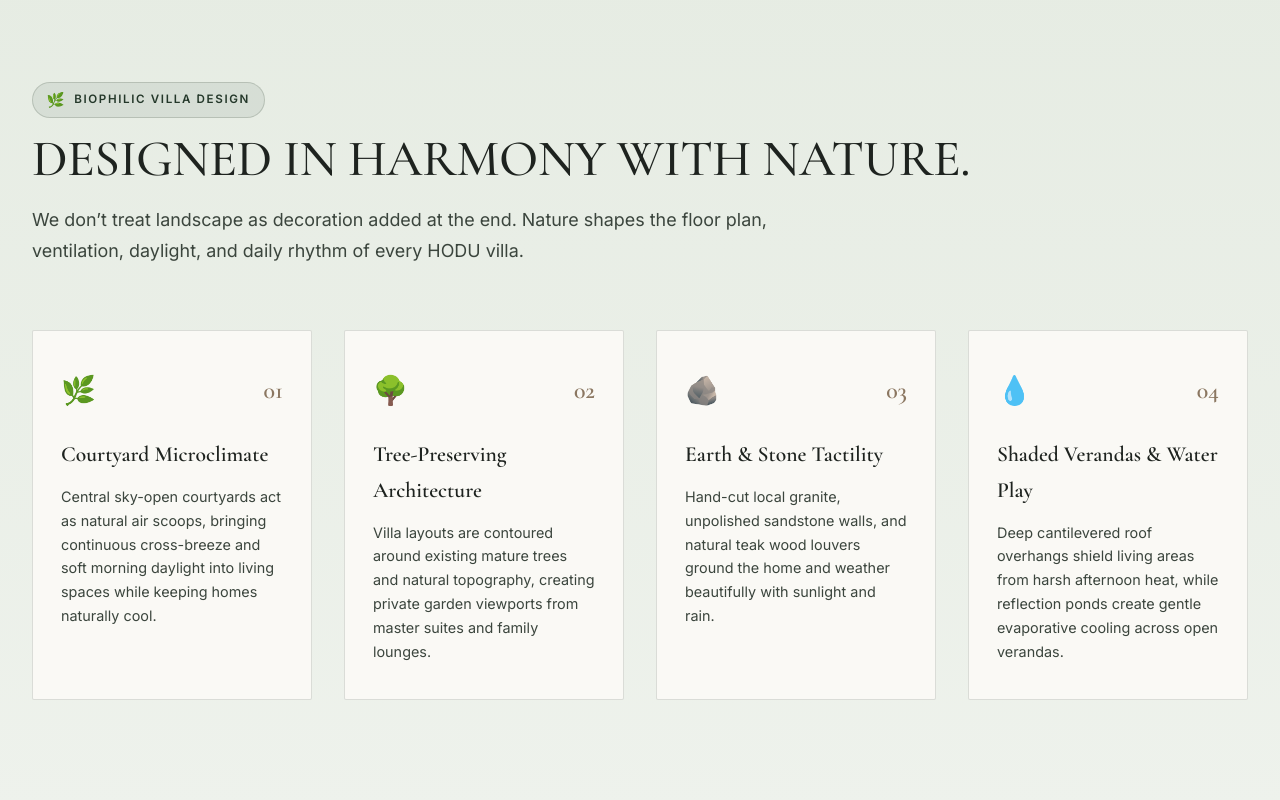
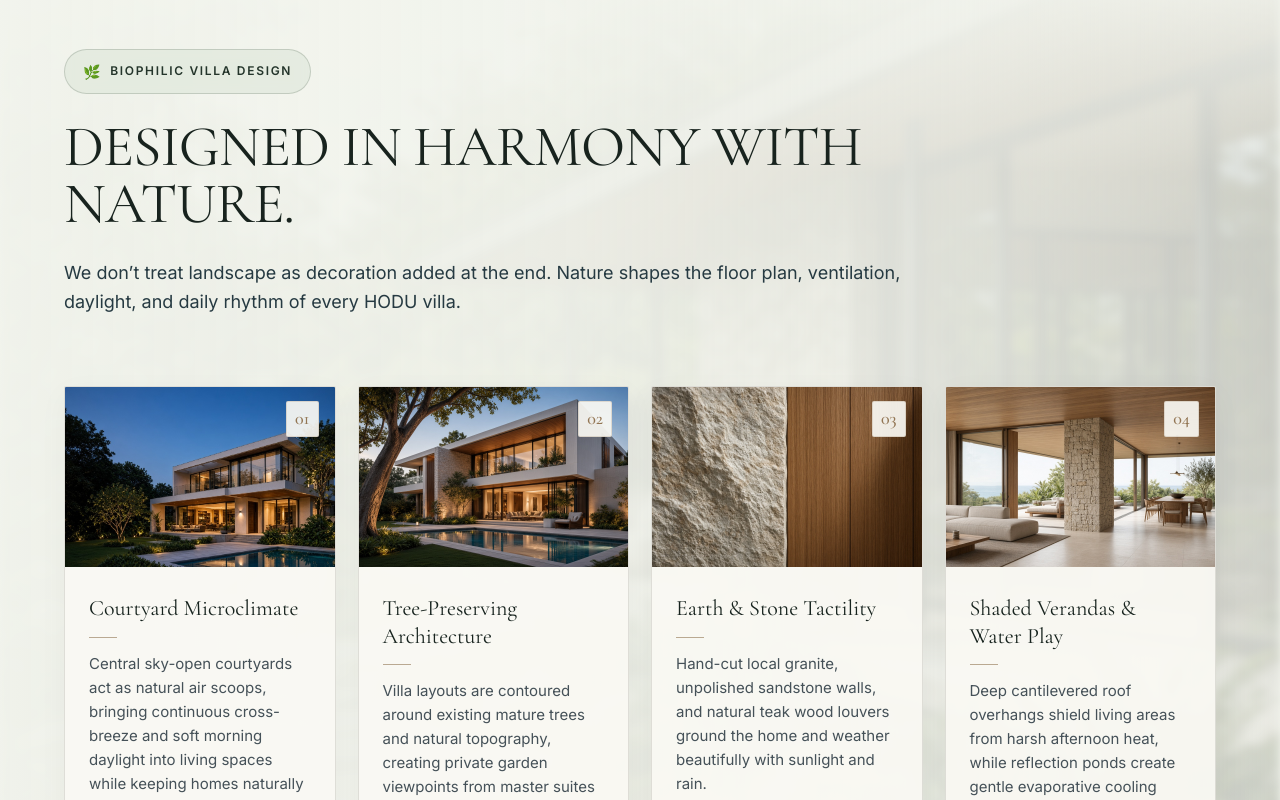
Before and after one commit to palingivinod/Hodu_Template, a React (Vite) app in the folder client/: page / in a window 1280 px wide. Shown: the part 2340-3140 px from the top of the page. Built offline with nearby package versions, Linux system fonts and the light colour scheme.

Commit message:
Pixel-recreate Biophilic Villa Design section matching reference spec

```diff
--- a/client/src/components/NaturePillars.jsx
+++ b/client/src/components/NaturePillars.jsx
@@ -2,31 +2,64 @@ import { naturePillarsData } from '../data/content'
 
 export default function NaturePillars() {
   return (
-    <section className="hodu-section hodu-nature-pillars" id="biophilic">
-      <div className="hodu-container">
-        <div className="hodu-nature-pillars__head">
-          <div className="hodu-nature-tag">
-            <span className="hodu-nature-tag__icon">🌿</span>
-            <span>BIOPHILIC VILLA DESIGN</span>
+    <section className="hodu-section hodu-biophilic-section" id="biophilic">
+      {/* Background Soft Photographic Landscape Layer */}
+      <div className="hodu-biophilic__bg">
+        <img
+          src={naturePillarsData.bgImage}
+          alt="HODU Biophilic Villa Landscape"
+          className="hodu-biophilic__bg-img"
+          loading="lazy"
+        />
+        <div className="hodu-biophilic__bg-overlay" />
+      </div>
+
+      <div className="hodu-container hodu-biophilic__container">
+        {/* Top Header Area */}
+        <div className="hodu-biophilic__head">
+          <div className="hodu-biophilic-pill">
+            <span className="hodu-biophilic-pill__icon">🌿</span>
+            <span>{naturePillarsData.eyebrow}</span>
           </div>
-          <h2 className="hodu-title hodu-title--lg" style={{ marginTop: '0.75rem' }}>
+
+          <h2 className="hodu-biophilic__heading">
             {naturePillarsData.heading}
           </h2>
-          <p className="hodu-body-lead" style={{ marginTop: '1rem' }}>
+
+          <p className="hodu-biophilic__desc">
             {naturePillarsData.subheading}
           </p>
         </div>
 
-        <div className="hodu-nature-pillars__grid">
-          {naturePillarsData.pillars.map((item) => (
-            <div key={item.num} className="hodu-nature-pillar-card">
-              <div className="hodu-nature-pillar-card__top">
-                <span className="hodu-nature-pillar-card__icon">{item.icon}</span>
-                <span className="hodu-nature-pillar-card__num">{item.num}</span>
+        {/* 4 Feature Cards Grid */}
+        <div className="hodu-biophilic__grid">
+          {naturePillarsData.pillars.map((card) => (
+            <article key={card.num} className="hodu-biophilic-card">
+              <div className="hodu-biophilic-card__media">
+                <img
+                  src={card.image}
+                  alt={card.title}
+                  className="hodu-biophilic-card__img"
+                  loading="lazy"
+                />
+                <span className="hodu-biophilic-card__num">{card.num}</span>
               </div>
-              <h3 className="hodu-nature-pillar-card__title">{item.title}</h3>
-              <p className="hodu-nature-pillar-card__desc">{item.desc}</p>
-            </div>
+
+              <div className="hodu-biophilic-card__body">
+                <h3 className="hodu-biophilic-card__title">{card.title}</h3>
+                <div className="hodu-biophilic-card__divider" />
+                <p className="hodu-biophilic-card__desc">{card.desc}</p>
+
+                <div className="hodu-biophilic-card__footer">
+                  <button
+                    className="hodu-biophilic-card__arrow"
+                    aria-label={`Explore ${card.title}`}
+                  >
+                    →
+                  </button>
+                </div>
+              </div>
+            </article>
           ))}
         </div>
       </div>
--- a/client/src/data/content.js
+++ b/client/src/data/content.js
@@ -56,34 +56,35 @@ export const introData = {
 }
 
 export const naturePillarsData = {
-  eyebrow: 'BIOPHILIC LIVING & MICROCLIMATE',
+  eyebrow: 'BIOPHILIC VILLA DESIGN',
   heading: 'DESIGNED IN HARMONY WITH NATURE.',
   subheading:
     'We don’t treat landscape as decoration added at the end. Nature shapes the floor plan, ventilation, daylight, and daily rhythm of every HODU villa.',
+  bgImage: '/media/hodu-philosophy-landscape.png',
   pillars: [
     {
       num: '01',
       title: 'Courtyard Microclimate',
       desc: 'Central sky-open courtyards act as natural air scoops, bringing continuous cross-breeze and soft morning daylight into living spaces while keeping homes naturally cool.',
-      icon: '🌿',
+      image: '/media/hodu-quality-villa.png',
     },
     {
       num: '02',
       title: 'Tree-Preserving Architecture',
-      desc: 'Villa layouts are contoured around existing mature trees and natural topography, creating private garden viewports from master suites and family lounges.',
-      icon: '🌳',
+      desc: 'Villa layouts are contoured around existing mature trees and natural topography, creating private garden viewpoints from master suites and family lounges.',
+      image: '/media/hodu-why-hero.png',
     },
     {
       num: '03',
       title: 'Earth & Stone Tactility',
       desc: 'Hand-cut local granite, unpolished sandstone walls, and natural teak wood louvers ground the home and weather beautifully with sunlight and rain.',
-      icon: '🪨',
+      image: '/media/hodu-philosophy-material.png',
     },
     {
       num: '04',
       title: 'Shaded Verandas & Water Play',
       desc: 'Deep cantilevered roof overhangs shield living areas from harsh afternoon heat, while reflection ponds create gentle evaporative cooling across open verandas.',
-      icon: '💧',
+      image: '/media/hodu-philosophy-space.png',
     },
   ],
 }
--- a/client/src/styles/global.css
+++ b/client/src/styles/global.css
@@ -687,87 +687,224 @@ body {
 }
 
 /* ==========================================================================
-   BIOPHILIC NATURE PILLARS & ACCENTS
+   BIOPHILIC VILLA DESIGN SECTION (Pixel-Close Recreation)
    ========================================================================== */
-.hodu-nature-tag {
+.hodu-biophilic-section {
+  position: relative;
+  overflow: hidden;
+  padding: 80px 0;
+  background-color: #F1F3EC;
+  color: #18231E;
+}
+
+.hodu-biophilic__bg {
+  position: absolute;
+  inset: 0;
+  width: 100%;
+  height: 100%;
+  pointer-events: none;
+  z-index: 1;
+}
+
+.hodu-biophilic__bg-img {
+  width: 100%;
+  height: 100%;
+  object-fit: cover;
+  object-position: right center;
+  opacity: 0.28;
+  filter: blur(5px) contrast(1.05) saturate(1.1);
+}
+
+.hodu-biophilic__bg-overlay {
+  position: absolute;
+  inset: 0;
+  background: linear-gradient(
+    90deg,
+    rgba(242, 244, 237, 0.96) 0%,
+    rgba(242, 244, 237, 0.85) 45%,
+    rgba(242, 244, 237, 0.65) 75%,
+    rgba(242, 244, 237, 0.35) 100%
+  ),
+  linear-gradient(
+    180deg,
+    rgba(242, 244, 237, 0.95) 0%,
+    transparent 20%,
+    transparent 80%,
+    rgba(242, 244, 237, 0.95) 100%
+  );
+  z-index: 2;
+}
+
+.hodu-biophilic__container {
+  position: relative;
+  z-index: 3;
+  max-width: 1400px;
+  margin: 0 auto;
+  padding: 0 5vw;
+}
+
+.hodu-biophilic__head {
+  margin-bottom: 70px;
+  max-width: 900px;
+}
+
+.hodu-biophilic-pill {
   display: inline-flex;
   align-items: center;
-  gap: 0.5rem;
-  background-color: rgba(36, 56, 42, 0.08);
-  color: var(--hodu-forest-canopy);
-  border: 1px solid rgba(36, 56, 42, 0.18);
-  padding: 0.35rem 0.85rem;
-  border-radius: 20px;
+  gap: 8px;
+  background-color: rgba(225, 232, 221, 0.75);
+  border: 1px solid rgba(90, 105, 88, 0.25);
+  border-radius: 999px;
+  padding: 10px 18px;
   font-family: var(--font-sans);
-  font-size: 0.725rem;
+  font-size: 12px;
   font-weight: 600;
   letter-spacing: 0.14em;
   text-transform: uppercase;
-}
-
-.hodu-nature-tag__icon {
-  font-size: 0.9rem;
-}
-
-.hodu-nature-pillars {
-  background: linear-gradient(180deg, #E6ECE3 0%, #EEF2EC 100%);
-  border-top: 1px solid var(--hodu-border-light);
-  border-bottom: 1px solid var(--hodu-border-light);
-}
-
-.hodu-nature-pillars__head {
-  margin-bottom: 4rem;
-}
-
-.hodu-nature-pillars__grid {
+  color: #24352B;
+  margin-bottom: 25px;
+  backdrop-filter: blur(4px);
+}
+
+.hodu-biophilic-pill__icon {
+  font-size: 14px;
+}
+
+.hodu-biophilic__heading {
+  font-family: var(--font-serif);
+  font-size: clamp(42px, 4.5vw, 68px);
+  font-weight: 400;
+  line-height: 1.0;
+  letter-spacing: -0.015em;
+  color: #18231E;
+  margin-bottom: 25px;
+  max-width: 900px;
+}
+
+.hodu-biophilic__desc {
+  font-family: var(--font-sans);
+  font-size: 18px;
+  line-height: 1.6;
+  color: #263A42;
+  max-width: 850px;
+}
+
+.hodu-biophilic__grid {
   display: grid;
   grid-template-columns: repeat(4, 1fr);
-  gap: 2rem;
-}
-
-.hodu-nature-pillar-card {
-  background-color: #FAF9F5;
-  padding: 2.25rem 1.75rem;
-  border: 1px solid rgba(36, 56, 42, 0.15);
-  border-radius: var(--hodu-radius-sm);
-  transition: transform 0.3s ease, border-color 0.3s ease;
-}
-
-.hodu-nature-pillar-card:hover {
+  gap: 22px;
+}
+
+.hodu-biophilic-card {
+  background-color: rgba(250, 249, 244, 0.92);
+  border: 1px solid rgba(80, 80, 70, 0.16);
+  border-radius: 2px;
+  box-shadow: 0 8px 30px rgba(40, 50, 40, 0.04);
+  overflow: hidden;
+  display: flex;
+  flex-direction: column;
+  justify-content: space-between;
+  transition: transform 500ms ease, box-shadow 500ms ease, border-color 300ms ease;
+}
+
+.hodu-biophilic-card:hover {
   transform: translateY(-4px);
-  border-color: var(--hodu-forest-canopy);
-}
-
-.hodu-nature-pillar-card__top {
-  display: flex;
-  align-items: center;
+  box-shadow: 0 16px 40px rgba(40, 50, 40, 0.08);
+  border-color: rgba(80, 80, 70, 0.3);
+}
+
+.hodu-biophilic-card__media {
+  position: relative;
+  height: 180px;
+  width: 100%;
+  overflow: hidden;
+}
+
+.hodu-biophilic-card__img {
+  width: 100%;
+  height: 100%;
+  object-fit: cover;
+  transition: transform 500ms ease;
+}
+
+.hodu-biophilic-card:hover .hodu-biophilic-card__img {
+  transform: scale(1.03);
+}
+
+.hodu-biophilic-card__num {
+  position: absolute;
+  top: 14px;
+  right: 16px;
+  font-family: var(--font-serif);
+  font-size: 18px;
+  font-weight: 500;
+  color: #927553;
+  background-color: rgba(250, 249, 244, 0.92);
+  padding: 2px 8px;
+  border-radius: 2px;
+  border: 1px solid rgba(146, 117, 83, 0.2);
+}
+
+.hodu-biophilic-card__body {
+  padding: 28px 24px 24px 24px;
+  display: flex;
+  flex-direction: column;
+  flex-grow: 1;
   justify-content: space-between;
-  margin-bottom: 1.5rem;
-}
-
-.hodu-nature-pillar-card__icon {
-  font-size: 1.75rem;
-}
-
-.hodu-nature-pillar-card__num {
-  font-family: var(--font-serif);
-  font-size: 1.5rem;
-  font-weight: 600;
-  color: var(--hodu-earth);
-}
-
-.hodu-nature-pillar-card__title {
-  font-family: var(--font-serif);
-  font-size: 1.35rem;
-  font-weight: 600;
-  color: var(--hodu-charcoal);
-  margin-bottom: 0.75rem;
-}
-
-.hodu-nature-pillar-card__desc {
-  font-size: 0.9rem;
-  line-height: 1.65;
-  color: var(--hodu-text-body);
+}
+
+.hodu-biophilic-card__title {
+  font-family: var(--font-serif);
+  font-size: clamp(22px, 1.6vw, 25px);
+  font-weight: 400;
+  color: #17231E;
+  line-height: 1.25;
+  margin-bottom: 0;
+}
+
+.hodu-biophilic-card__divider {
+  width: 28px;
+  height: 1px;
+  background-color: #927553;
+  opacity: 0.6;
+  margin: 14px 0;
+}
+
+.hodu-biophilic-card__desc {
+  font-family: var(--font-sans);
+  font-size: 15px;
+  line-height: 1.6;
+  color: #455158;
+  margin-bottom: 24px;
+  flex-grow: 1;
+}
+
+.hodu-biophilic-card__footer {
+  display: flex;
+  justify-content: flex-end;
+  margin-top: auto;
+}
+
+.hodu-biophilic-card__arrow {
+  width: 38px;
+  height: 38px;
+  border-radius: 50%;
+  border: 1px solid #899383;
+  background: transparent;
+  color: #65705F;
+  display: flex;
+  align-items: center;
+  justify-content: center;
+  font-size: 16px;
+  cursor: pointer;
+  transition: all 300ms ease;
+}
+
+.hodu-biophilic-card:hover .hodu-biophilic-card__arrow {
+  background-color: #65705F;
+  color: #FAF9F4;
+  border-color: #65705F;
+  transform: translateX(3px);
 }
 
 /* ==========================================================================
```
